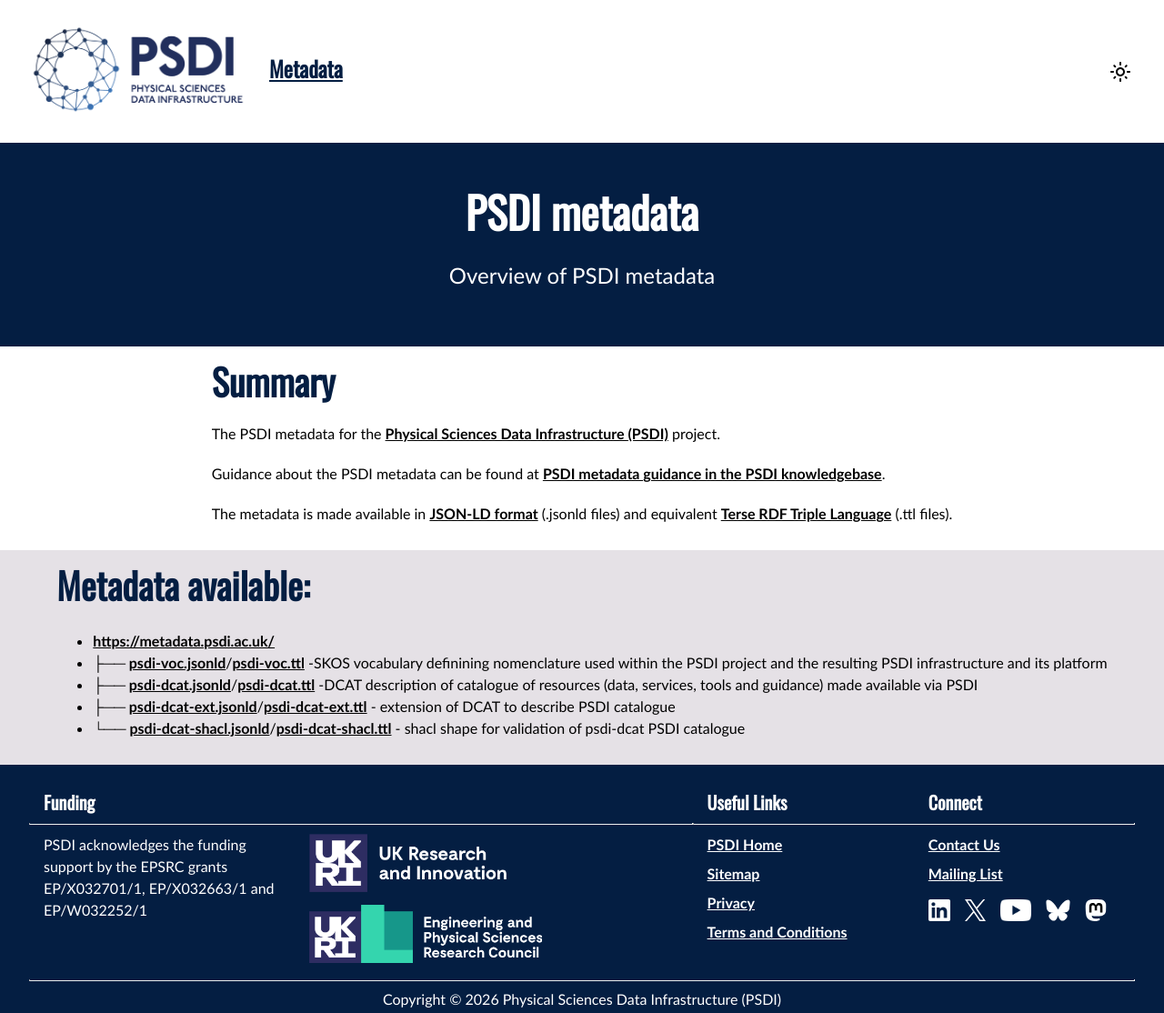
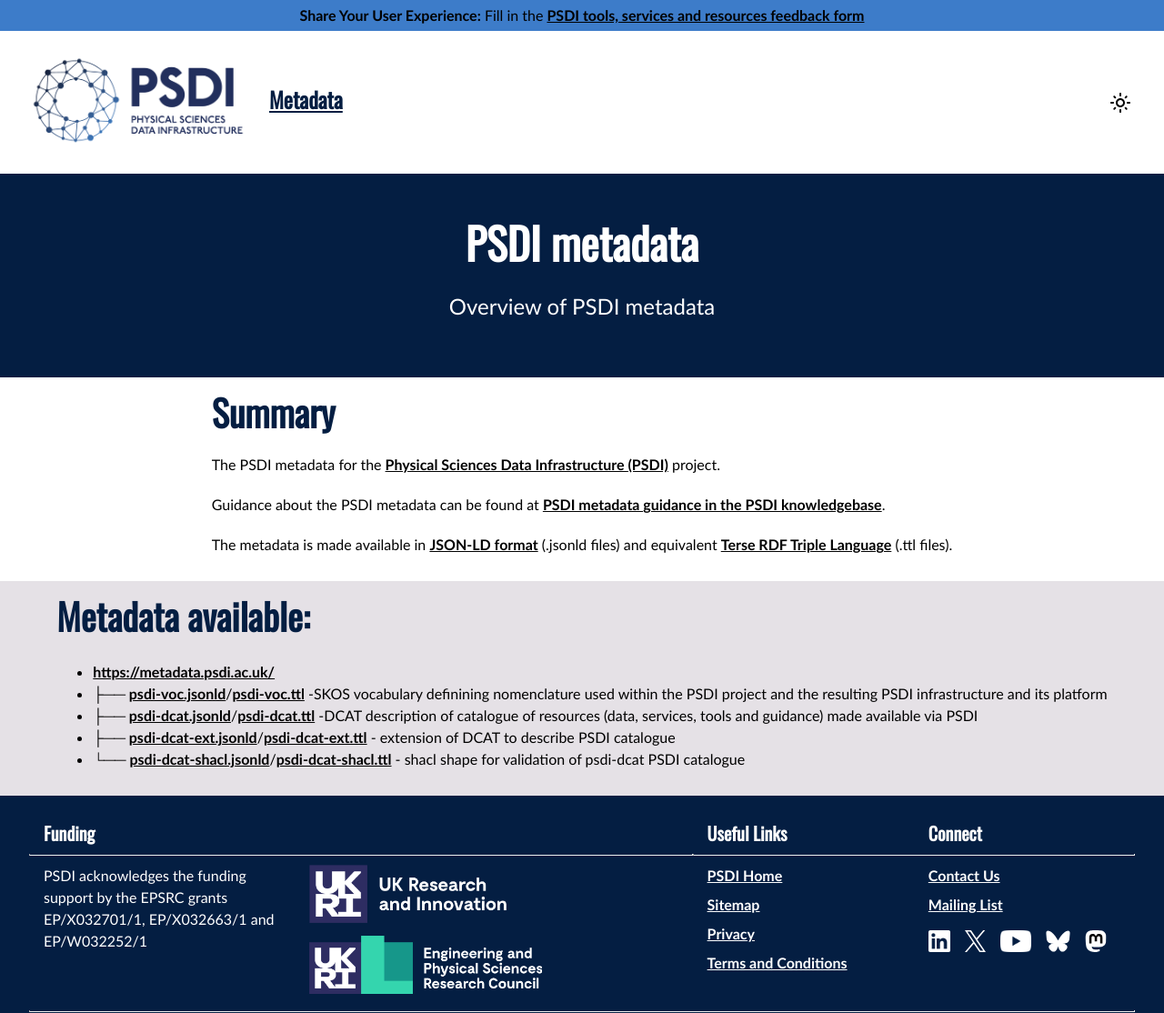
Before and after one commit to PSDI-UK/metadata, a plain HTML site: page index.html in a window 1280 px wide. Shown: the top 1114 px of the page at 91% size. Drawn offline with Linux system fonts and the light colour scheme.

Commit message:
re-added feedback banner with deadline removed

```diff
--- a/index.html
+++ b/index.html
@@ -2,12 +2,12 @@
 <!-- saved from url=(0052)https://psdi-uk.github.io/css-template/template.html -->
 <html lang="en" data-theme="null">
 
-<!-- <div class="announcementBar_mb4j mathjax_ignore info" role="banner">
+<div class="announcementBar_mb4j mathjax_ignore info" role="banner">
   <div class="max-width-box announcementBarContent_xLdY">
     <strong>Share Your User Experience:</strong> Fill in the <a href="https://forms.cloud.microsoft/e/N1QrmjuGqW">PSDI
-      tools, services and resources feedback form</a> by 20 Nov 2026
+      tools, services and resources feedback form</a>
   </div>
-</div> -->
+</div>
 
 <head>
   <meta http-equiv="Content-Type" content="text/html; charset=UTF-8">
```
